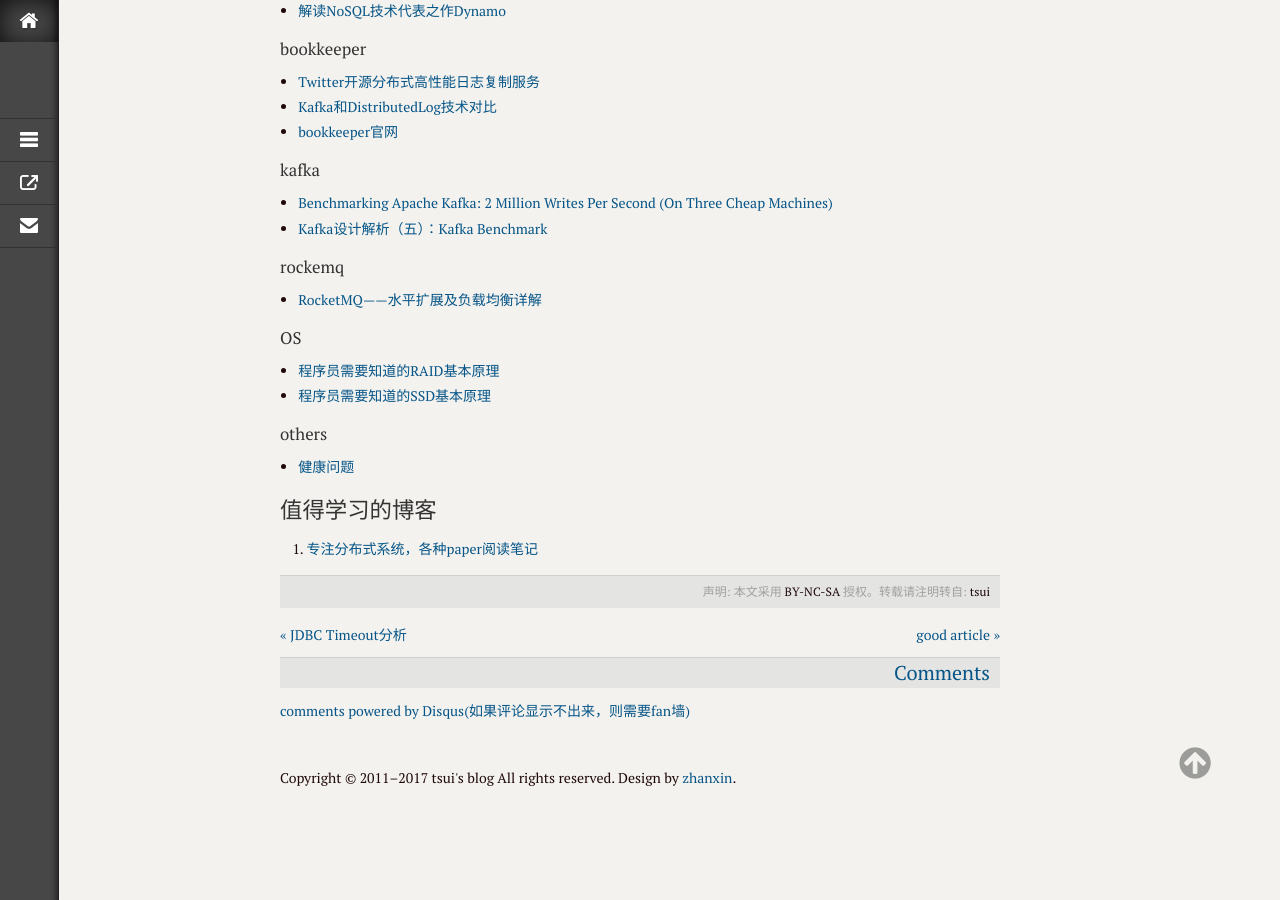
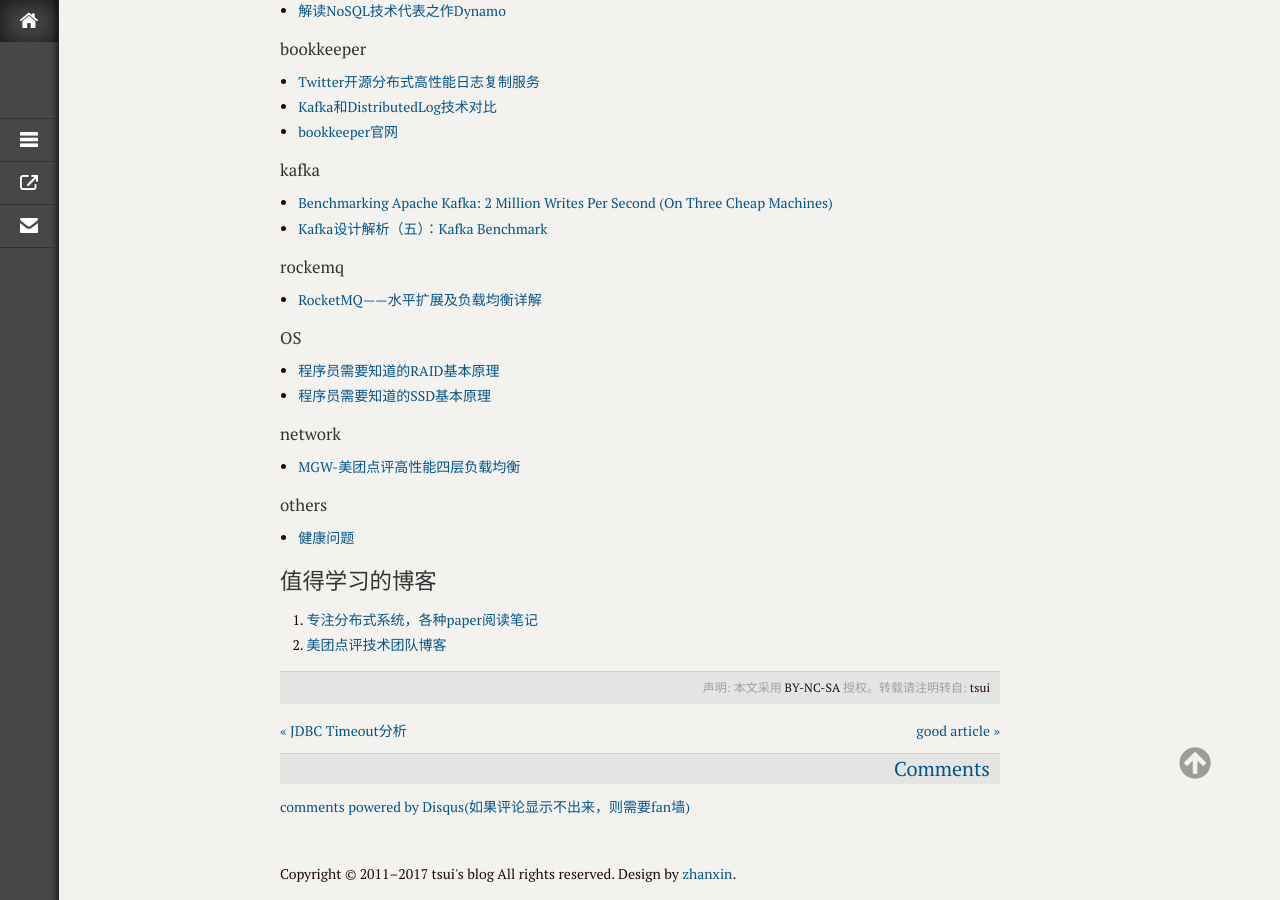
Before and after one commit to xmtsui/blog, a Jekyll site: the page built from _posts/2017/2017-03-14-readqueue-01.md, in a window 1280 px wide and 900 px high, scrolled down 1296 px. Built offline with Jekyll 4.4.1, drawn with Linux system fonts in a browser that asks for light colours; comment, search, counter and statistics services are not loaded.

Commit message:
modify by quickcommint

```diff
--- a/_posts/2017/2017-03-14-readqueue-01.md
+++ b/_posts/2017/2017-03-14-readqueue-01.md
@@ -68,8 +68,12 @@
 * [程序员需要知道的RAID基本原理](http://oserror.com/backend/raid-principle/)
 * [程序员需要知道的SSD基本原理](http://oserror.com/backend/ssd-principle/)
 
+#### network
+* [MGW-美团点评高性能四层负载均衡](http://tech.meituan.com/MGW.html)
+
 #### others
 * [健康问题](https://www.ncbi.nlm.nih.gov/pubmed/15798944)
 
 ## 值得学习的博客
 1. [专注分布式系统，各种paper阅读笔记](http://oserror.com/)
+2. [美团点评技术团队博客](http://tech.meituan.com/)
```
